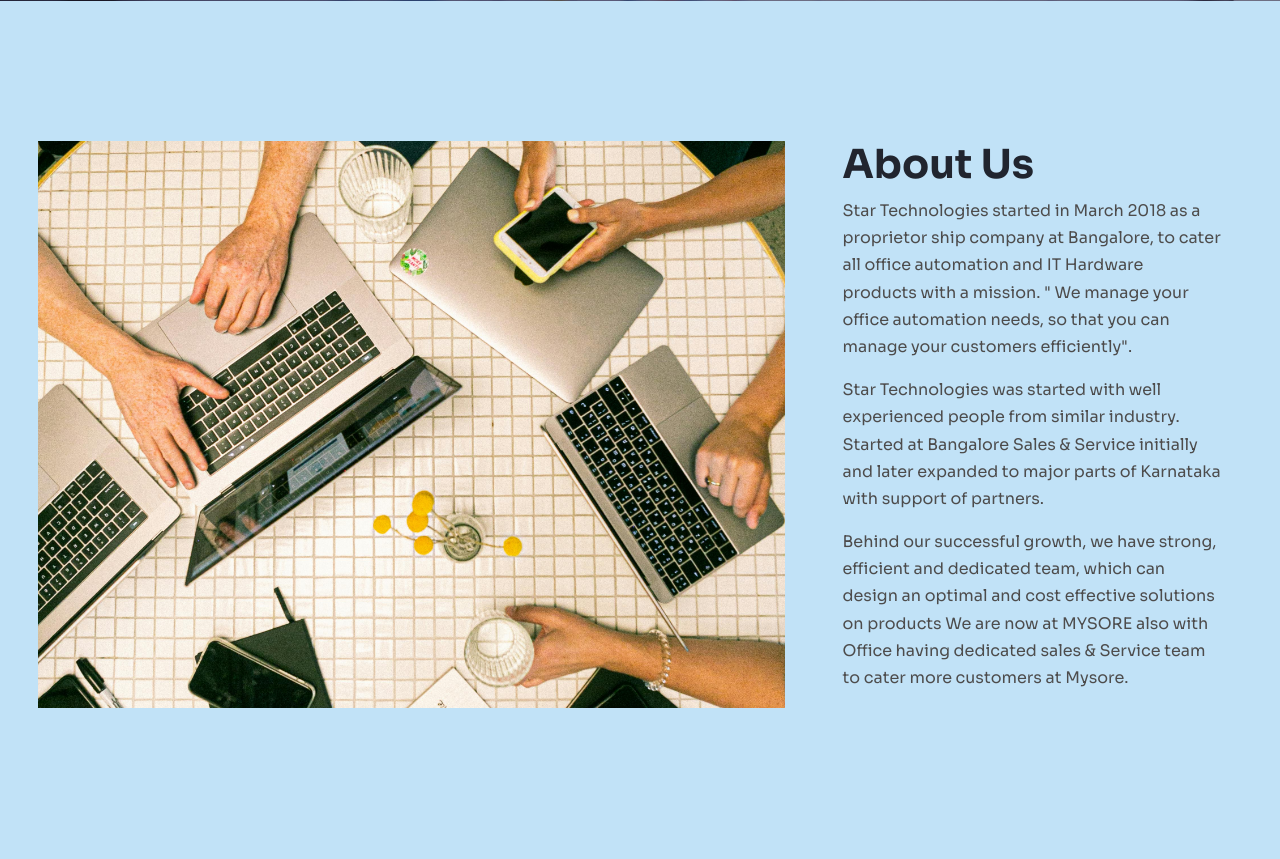
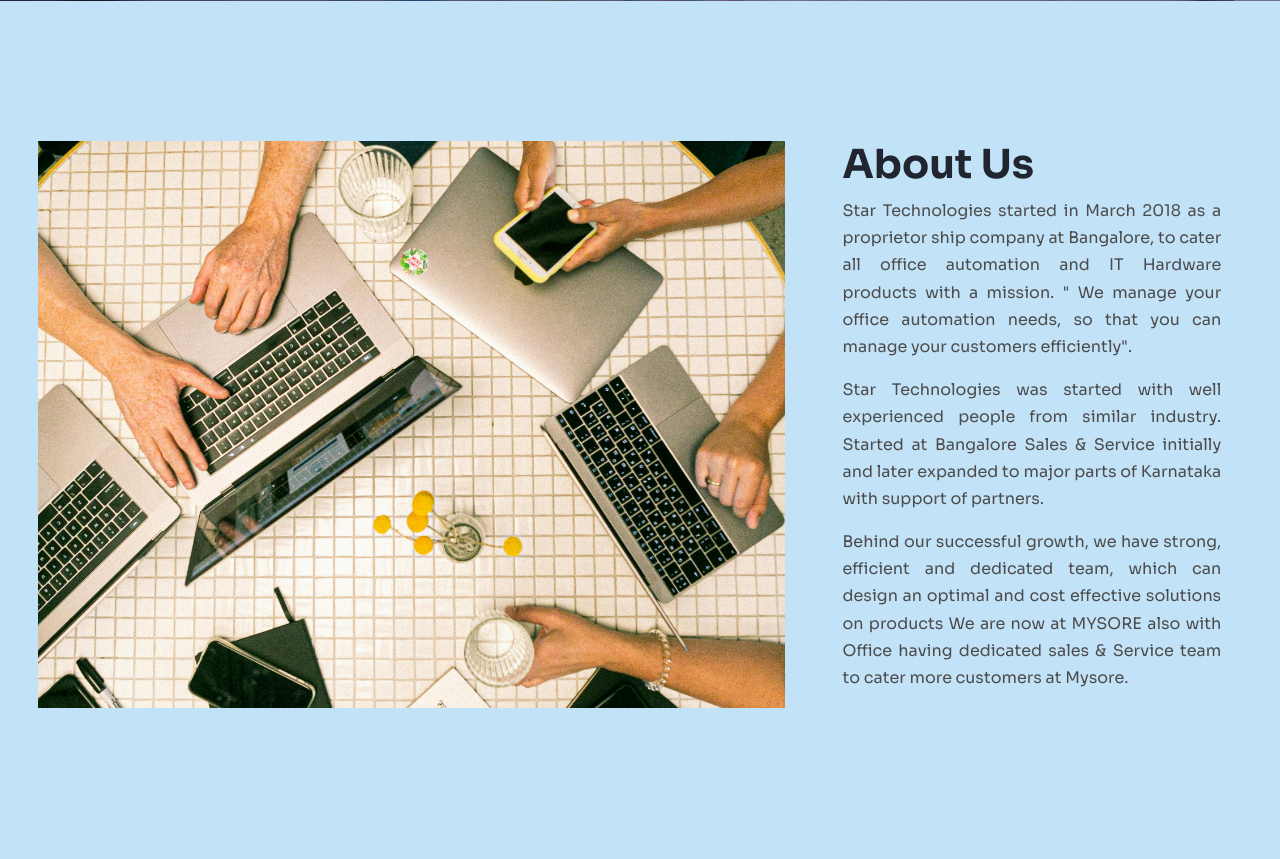
Before and after one commit to iteknosys-solutions24/startechnologiesweb, a Django app: page / in a window 1280 px wide. Shown: the part 927-1786 px from the top of the page. Run offline with Django 5.2, Linux system fonts and the light colour scheme; some libraries are stand-ins or nearby versions.

Commit message:
Update index_view.html

```diff
--- a/templates/html/index_view.html
+++ b/templates/html/index_view.html
@@ -81,7 +81,7 @@
     <div class="col-lg-4 col-md-5 col-sm-6">
       <div class="container">
         <div class="row" data-aos="flip-up">
-          <div class=" offset-md-1 ">
+          <div class=" offset-md-1" style="text-align:justify;">
             <h1>About Us</h1>
           <div>
             <p>Star Technologies started in March 2018 as a proprietor ship company at Bangalore, to cater all office automation and IT Hardware products with a mission. " We manage your office automation needs, so that you can manage your customers efficiently".</p>
```
